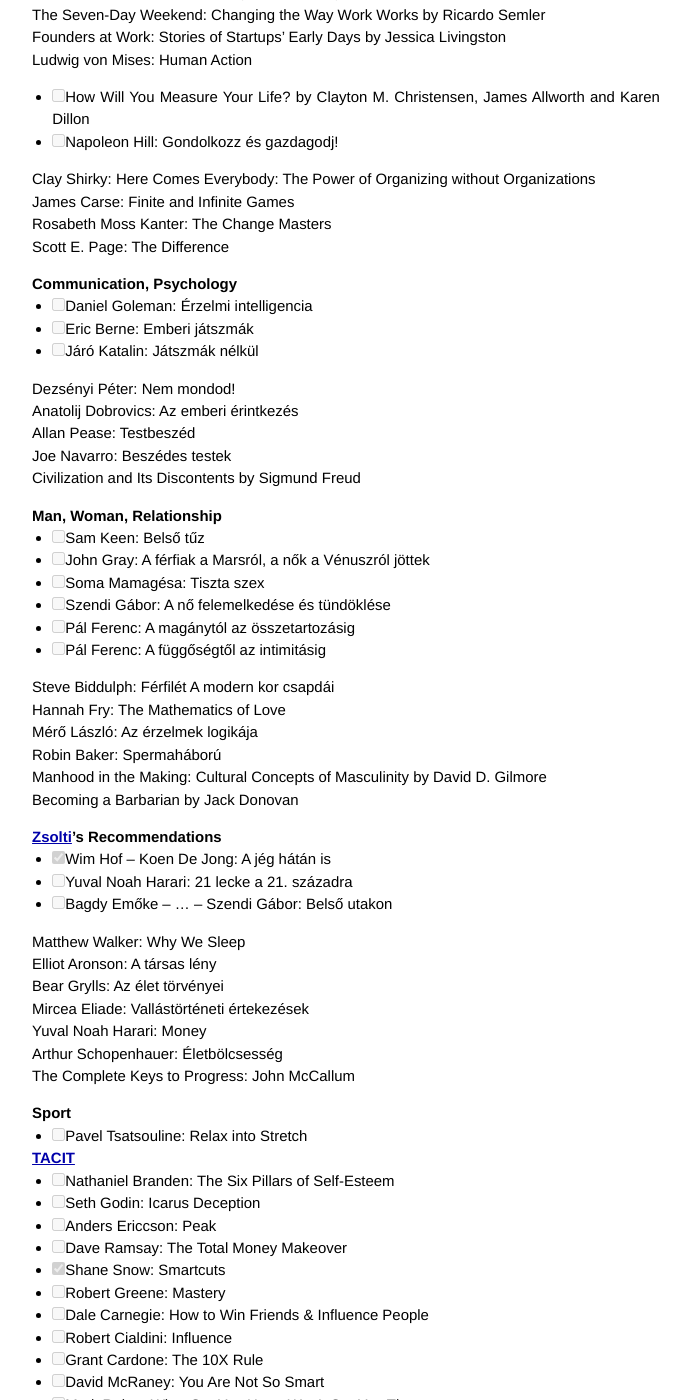
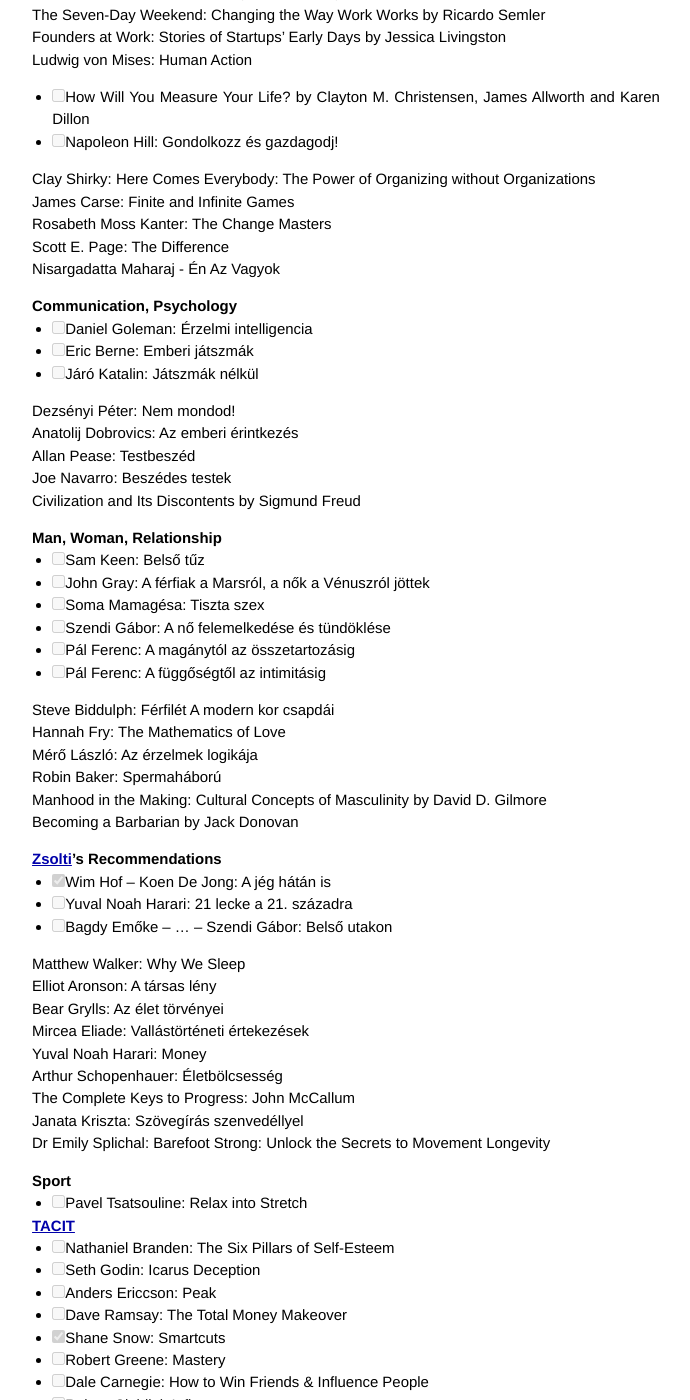
Before and after one commit to mandyedi/mandyedi.github.io, a Jekyll site: the page built from _posts/2020-06-05-reading-plan-2020.md, in a window 1280 px wide and 1400 px high, scrolled down 1035 px. Shown: the whole window, without its empty margins (294-984 px from the left). Built offline with Jekyll 4.4.1, drawn with Linux system fonts in a browser that asks for light colours; comment, search, counter and statistics services are not loaded.

Commit message:
Update Reading Plan 2020

```diff
--- a/_posts/2020-06-05-reading-plan-2020.md
+++ b/_posts/2020-06-05-reading-plan-2020.md
@@ -8,7 +8,7 @@
 
 ### Top Priority
 
-- [ ] Jim Loehr – Tony Schwartz: The Power of Full Engagement
+- [x] Jim Loehr – Tony Schwartz: The Power of Full Engagement
 - [ ] Marie Kondo: The Life-Changing Magic of Tidying Up
 - [ ] How Will You Measure Your Life? by Clayton M. Christensen, James Allworth and Karen Dillon
 - [x] Wallace D. Wattles: A kiválóság bölcsessége
@@ -29,7 +29,7 @@
 
 ### Mixed
 
-- [ ] Jim Loehr – Tony Schwartz: The Power of Full Engagement
+- [x] Jim Loehr – Tony Schwartz: The Power of Full Engagement
 - [ ] Wallace D. Wattles: A kiválóság bölcsessége
 - [ ] Daniel Kahneman: Thinking, Fast and Slow
 - [ ] Chris Voss – Tahl Raz: Never Split the Difference
@@ -60,6 +60,7 @@
 James Carse: Finite and Infinite Games
 Rosabeth Moss Kanter: The Change Masters
 Scott E. Page: The Difference
+Nisargadatta Maharaj - Én Az Vagyok
 
 ### Communication, Psychology
 
@@ -102,6 +103,8 @@
 Yuval Noah Harari: Money
 Arthur Schopenhauer: Életbölcsesség
 The Complete Keys to Progress: John McCallum
+Janata Kriszta: Szövegírás szenvedéllyel
+Dr Emily Splichal: Barefoot Strong: Unlock the Secrets to Movement Longevity
 
 ### Sport
 
```
